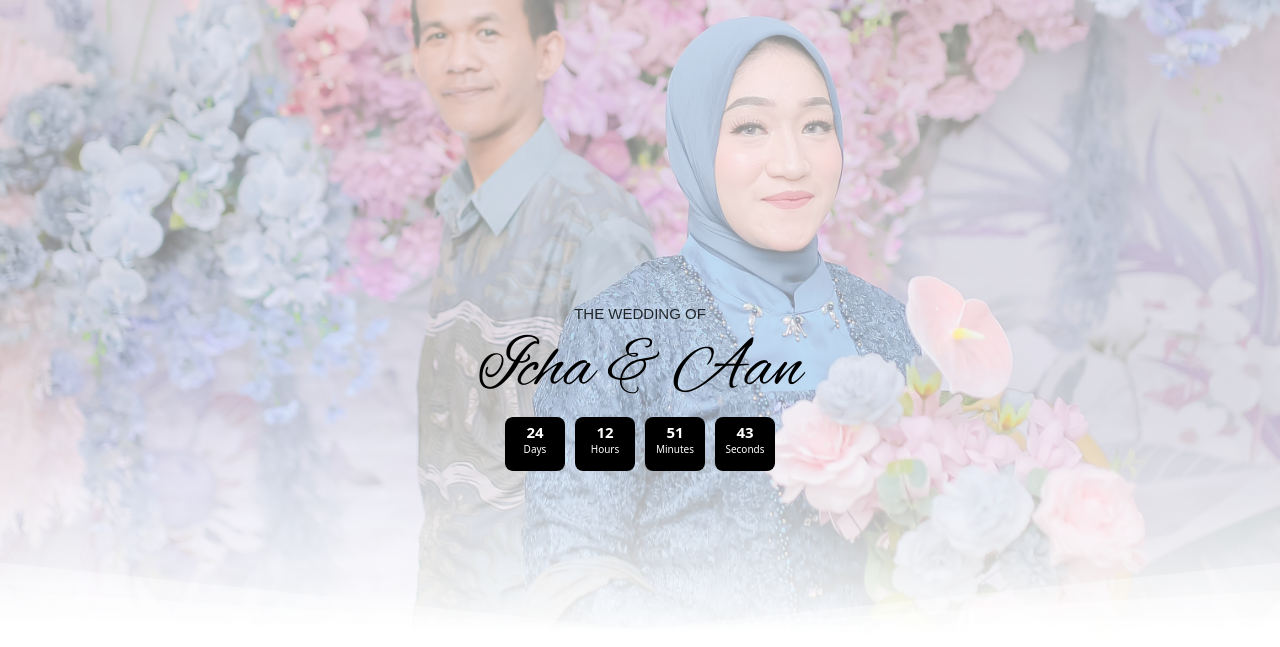
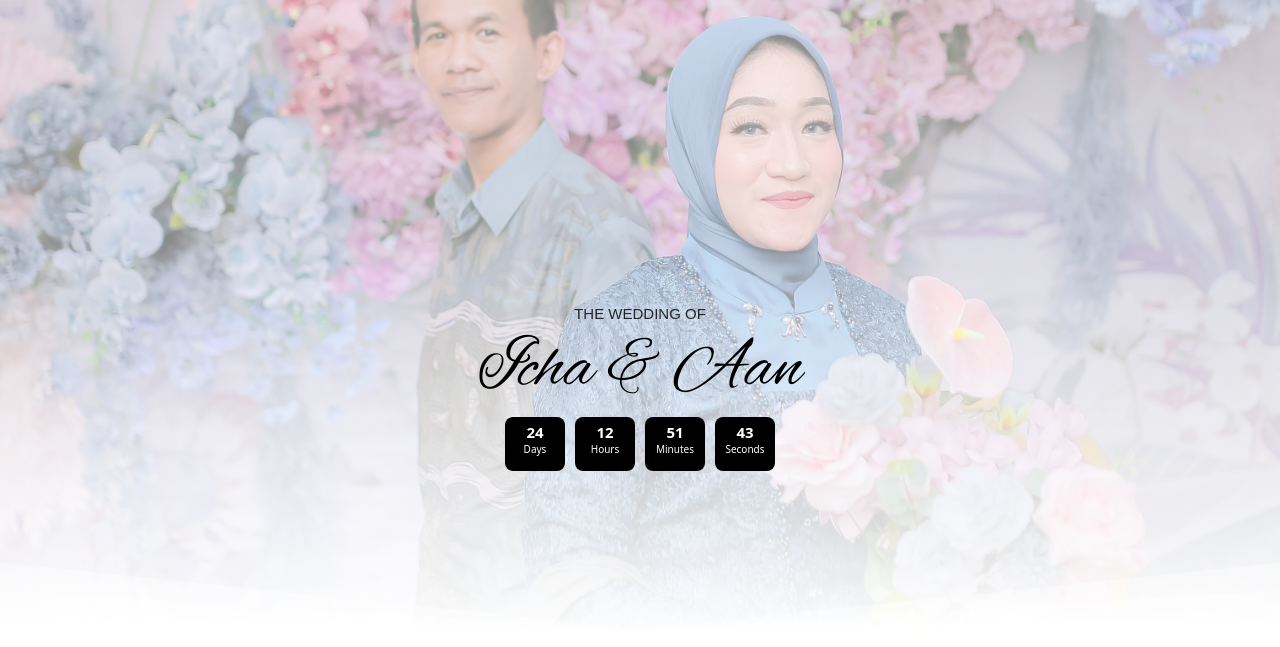
Before and after one commit to nabilah24/mine, a plain HTML site: page undangan.html in a window 1280 px wide. Shown: the part 153-800 px from the top of the page. Drawn offline with nearby package versions, Linux system fonts and the light colour scheme; a web font is replaced by a local one.

Commit message:
fifth commit

```diff
--- a/style.css
+++ b/style.css
@@ -43,7 +43,7 @@ body {
   background: linear-gradient(to bottom,
       #ffffff88 0%,
       /* Transparan lebih tipis */
-      #ffffff88 70%,
+      #ffffff88 50%,
       /* Warna transparan hingga 90% */
       #ffffff 100%
       /* Putih solid di bagian bawah */
```
